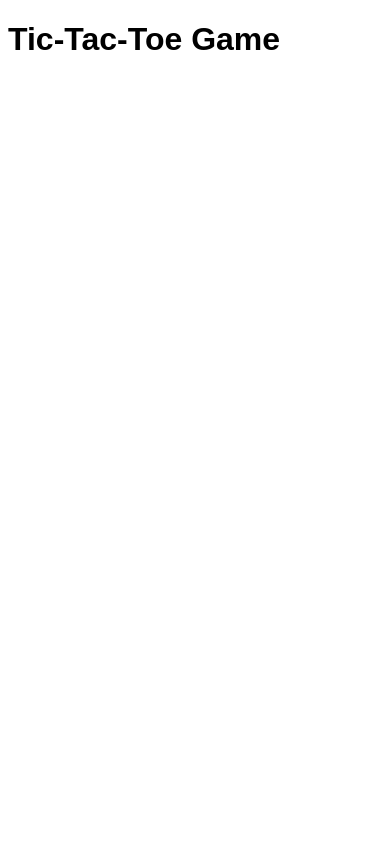
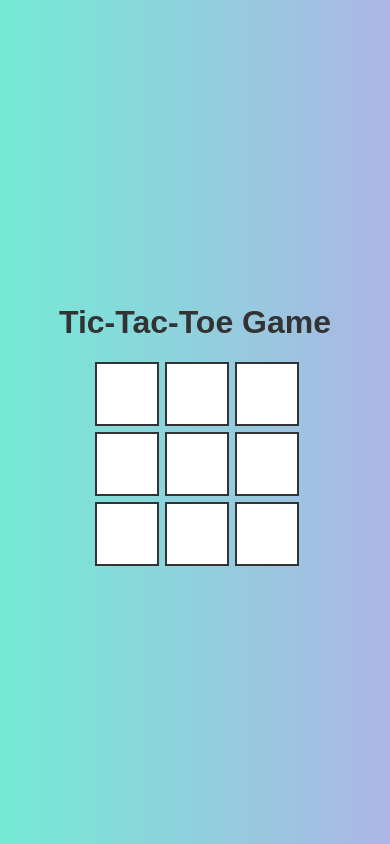
Before and after one commit to hjerting/tic-tac-toe, a plain HTML site: page index.html in a window 390 px wide. Drawn offline with Linux system fonts and the light colour scheme.

Commit message:
Files were modified so that it now works in a simple version.

```diff
--- a/css/style.css
+++ b/css/style.css
@@ -1,3 +1,49 @@
-html {
+
+body {
     font-family: Arial, Helvetica, sans-serif;
+    background: linear-gradient(to right, #74EBD5, #ACB6E5);
+    color: #333;
+    display: flex;
+    flex-direction: column;
+    justify-content: center;
+    align-items: center;
+    height: 100vh;
+    margin: 0;
 }
+
+#tic-tac-toe-board {
+    display: grid;
+    grid-template-rows: repeat(3, 100px);
+    grid-template-columns: repeat(3, 100px);
+    gap: 10px;
+}
+
+.cell {
+    background-color: #FFF;
+    border: 2px solid #333;
+    display: flex;
+    justify-content: center;
+    align-items: center;
+    font-size: 2rem;
+    cursor: pointer;
+    transition: background-color 0.3s ease;
+    width: 100px;
+    height: 100px;
+    user-select: none;
+}
+
+.cell:hover {
+    background-color: #E3E3E3;
+}
+
+@media (max-width: 600px) {
+    .cell {
+        width: 60px;
+        height: 60px;
+    }
+
+    #tic-tac-toe-board {
+        grid-template-columns: repeat(3, 60px);
+        grid-template-rows: repeat(3, 60px);
+    }
+}
--- a/index.html
+++ b/index.html
@@ -8,7 +8,21 @@
 </head>
 <body>
     <h1>Tic-Tac-Toe Game</h1>
-    <!-- Game boear will be added here -->
+    <!-- Game board will be added here -->
+    <div id="tic-tac-toe-board">
+        <div class="cell" id="cell-1"></div>
+        <div class="cell" id="cell-2"></div>
+        <div class="cell" id="cell-3"></div>
+
+        <div class="cell" id="cell-4"></div>
+        <div class="cell" id="cell-5"></div>
+        <div class="cell" id="cell-6"></div>
+
+        <div class="cell" id="cell-7"></div>
+        <div class="cell" id="cell-8"></div>
+        <div class="cell" id="cell-9"></div>
+    </div>
+
     <script src="js/script.js"></script>
 </body>
 </html>
--- a/js/script.js
+++ b/js/script.js
@@ -1 +1,51 @@
-console.log("Hi!");
+let currentPlayer = 'X'; // Player X always starts
+const gameBoard = [
+    '', '', '',
+    '', '', '',
+    '', '', ''
+]
+const winningConditions = [
+    [0, 1, 2], // top row
+    [3, 4, 5], // middle row
+    [6, 7, 8], // bottom row
+    [0, 3, 6], // left column
+    [1, 4, 7], // middle column
+    [2, 5, 8], // right column
+    [0, 4, 8], // left to right diagonal
+    [2, 4, 6] // right to left diagonal
+
+]
+let gameActive = true;
+let clickCount = 0;
+
+function handlePlayerTurn(clickedCellIndex) {
+    if (gameBoard[clickedCellIndex] !== '' || !gameActive) {
+        return;
+    }
+    gameBoard[clickedCellIndex] = currentPlayer;
+    currentPlayer = currentPlayer === 'X' ? 'O' : 'X';
+}
+
+function cellClicked(clickedCellEvent) {
+    const clickedCell = clickedCellEvent.target;
+    const clickedCellIndex = parseInt(clickedCell.id.replace('cell-', '')) - 1;
+    console.log(`cell: ${clickedCellIndex}`);
+    if (gameBoard[clickedCellIndex] !== '' || !gameActive) {
+        console.log("No change! Already clicked this cell!");
+        return;
+    }
+
+    handlePlayerTurn(clickedCellIndex);
+    updateUI();
+}
+
+function updateUI() {
+    for (let i = 0; i < cells.length; ++i) {
+        cells[i].innerText = gameBoard[i];
+    }
+}
+
+const cells = document.querySelectorAll('.cell');
+cells.forEach(cell => {
+    cell.addEventListener('click', cellClicked, false);
+});
```
